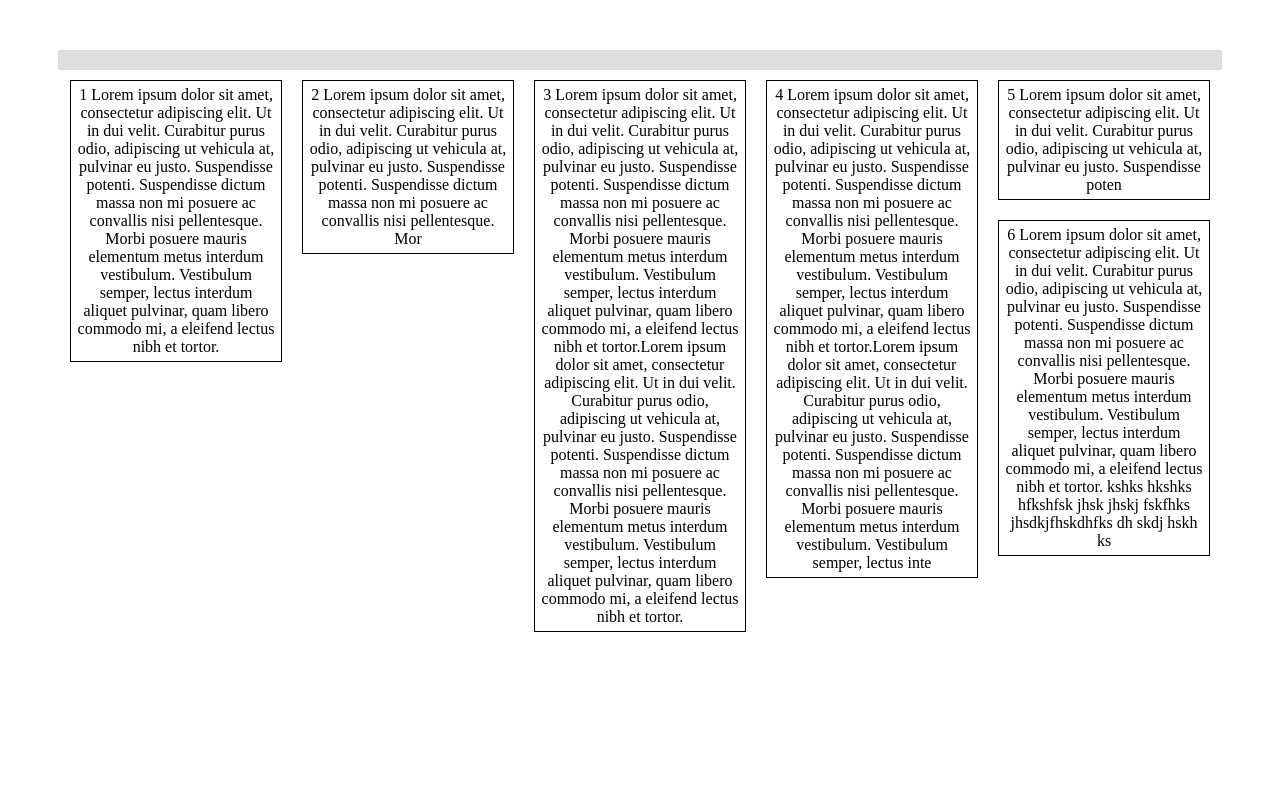
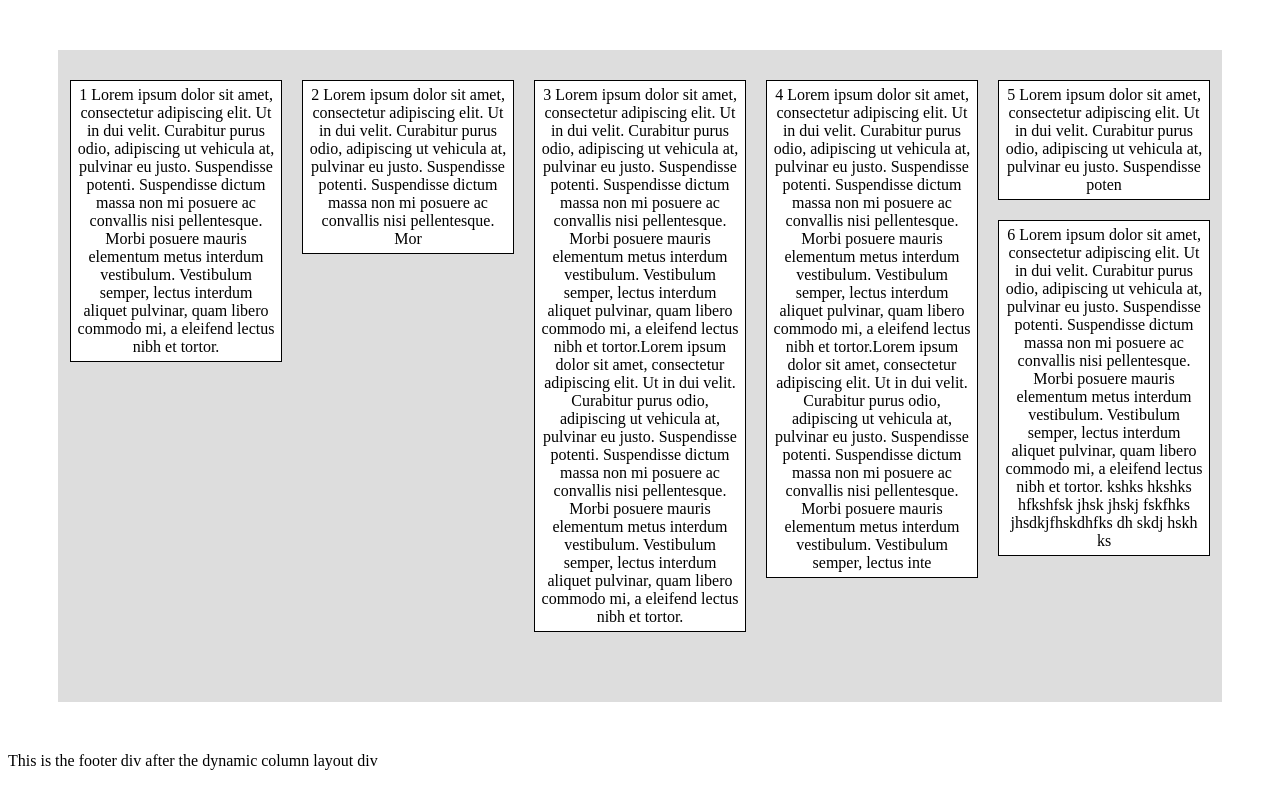
Before and after one commit to harshkothari410/dynamic-column-layout, a plain HTML site: page index.html in a window 1280 px wide. Drawn offline with nearby package versions, Linux system fonts and the light colour scheme.

Commit message:
solving problem with collapsing parent div

```diff
--- a/columnLayout.js
+++ b/columnLayout.js
@@ -2,6 +2,8 @@
 * File : ColumnLayout JS
 * @author : Harsh Kothari
 *
+* Editted by : Dishant Chavda
+* date : 11-01-2016
 */
 
 var wrapperWidth = 0;
@@ -18,21 +20,17 @@ var start = 0;
  how many block will be needed.
 */
 var countBlock = function(){
-	// console.log(1);
 	wrapperWidth = $('.wrapper').outerWidth();
 	qsbWidth = $('.qsb').outerWidth();
 	colCount = Math.floor( wrapperWidth/(qsbWidth + margin) );
-	// alert(wrapperWidth + ',' + qsbWidth + ',' + colCount);
 
 	// Find middle point
 	var middleWidth = $(window).width() / 2;
 	console.log(middleWidth);
 	// Find even or odd Block
-	var oddEven = 0; // For odd = 0 and even = 1
-	if( colCount % 2 == 0 )
-		oddEven = 1;
+	var isEven = colCount % 2 == 0;
 
-	if(oddEven){
+	if(isEven){
 		var half = colCount / 2;
 		start = ( margin / 2 ) + ( half * ( qsbWidth + margin ) ) - margin;
 		start = middleWidth - start;
@@ -45,8 +43,11 @@ var countBlock = function(){
 
 	for( var i = 0; i < colCount; i++ )
 		blocks[i] = 60;
-	// console.log(blocks);
+	// set blocks according to x and y coordinated calculated
 	setBlocks();
+	// get height of the parent div and than set it so it do not collapse and hide other divs bellow it.
+	var wrapperHeight = Math.max.apply(Math, blocks);
+	$(".wrapper").css("height",wrapperHeight + 'px');
 }
 
 /*
--- a/index.html
+++ b/index.html
@@ -51,6 +51,7 @@
 			6 Lorem ipsum dolor sit amet, consectetur adipiscing elit. Ut in dui velit. Curabitur purus odio, adipiscing ut vehicula at, pulvinar eu justo. Suspendisse potenti. Suspendisse dictum massa non mi posuere ac convallis nisi pellentesque. Morbi posuere mauris elementum metus interdum vestibulum. Vestibulum semper, lectus interdum aliquet pulvinar, quam libero commodo mi, a eleifend lectus nibh et tortor. kshks hkshks hfkshfsk jhsk jhskj fskfhks jhsdkjfhskdhfks dh skdj hskh ks
 		</div>
 	</div>
+	<div>This is the footer div after the dynamic column layout div</div>
 
 	<script text="text/javascript" src="jquery.js"></script>
 	<script src="http://code.jquery.com/jquery-latest.js"></script>
```
